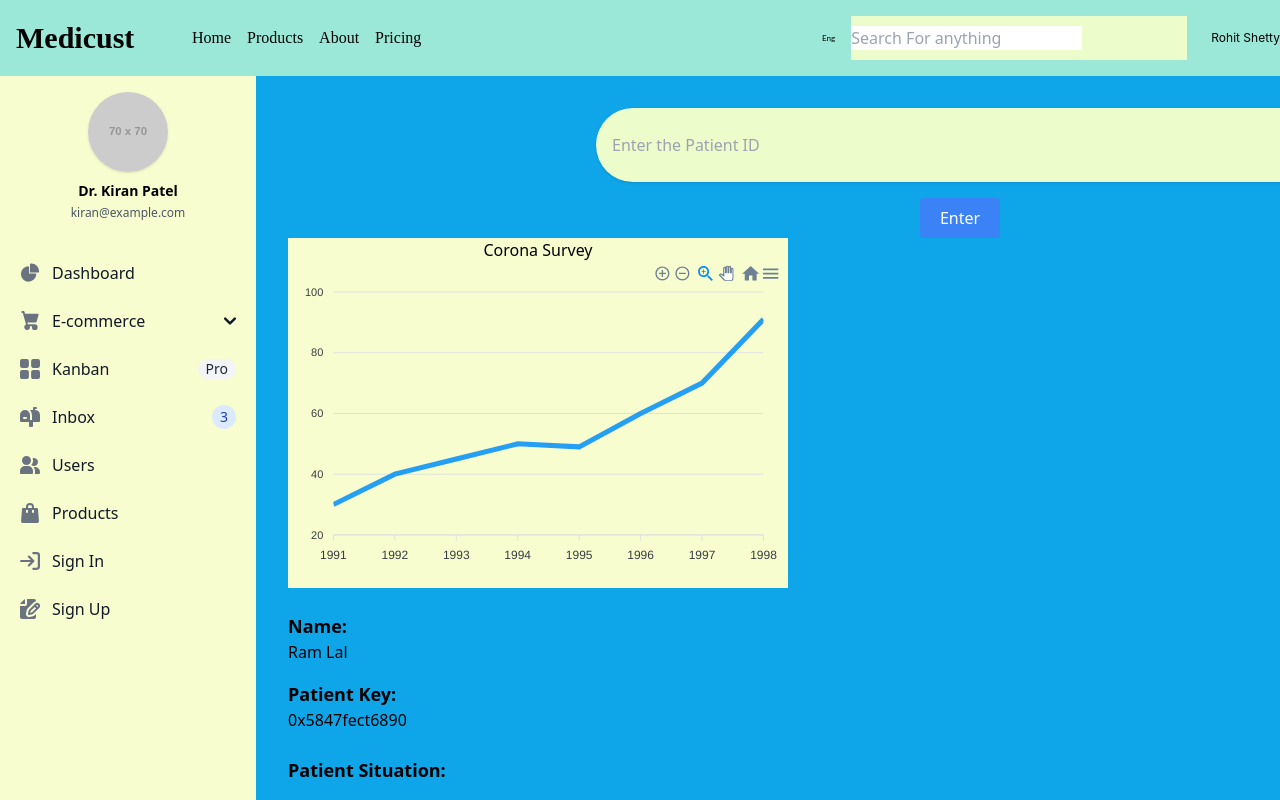
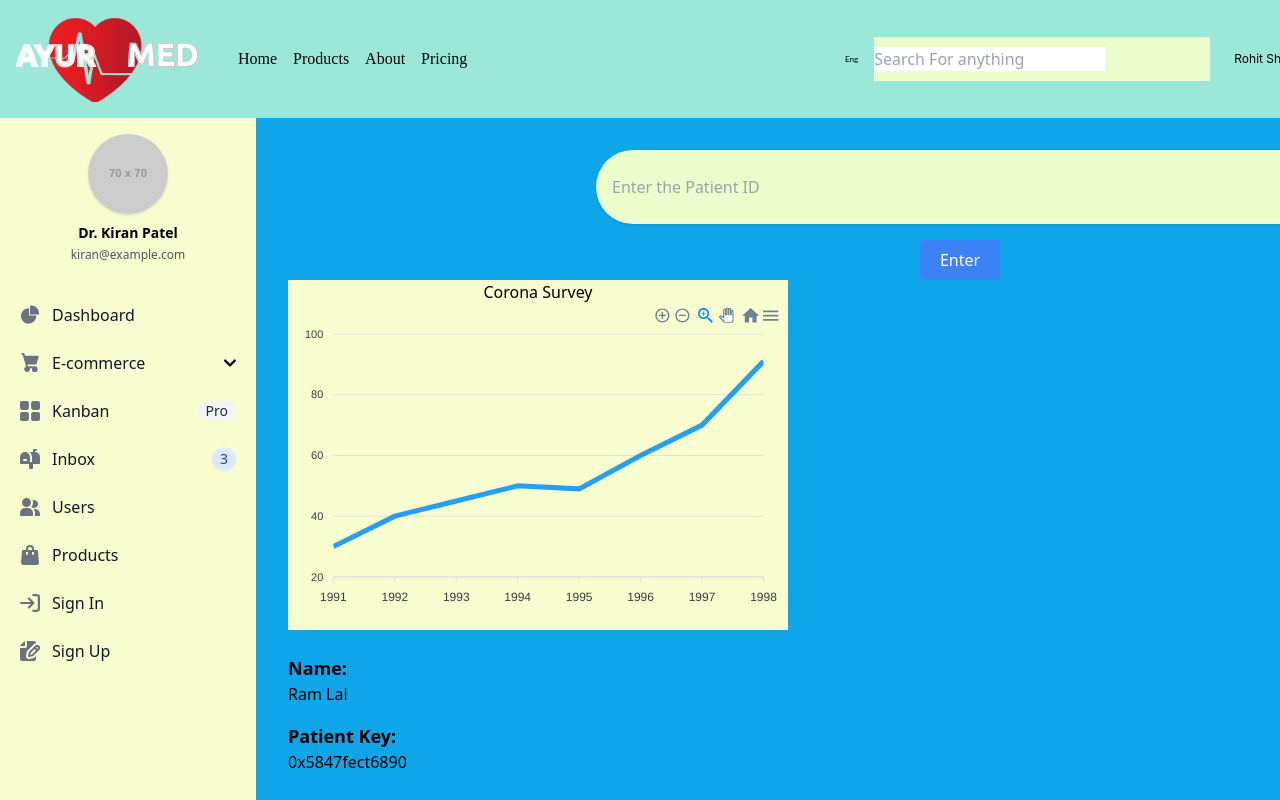
Before and after one commit to nikhil94058/medicare, a React (Create React App) app in the folder client/: page / in a window 1280 px wide. Shown: the top 800 px of the page. Built offline with nearby package versions, Linux system fonts and the light colour scheme.

Commit message:
Logo added

```diff
--- a/client/src/Component/Navbar.js
+++ b/client/src/Component/Navbar.js
@@ -6,7 +6,7 @@ export const Navbar = () => {
   return (
     <div className='flex flex-row items-center justify-between bg-[#9BE8D8] p-4'>
       <div className='flex items-center'>
-        <div className="w-40 text-black text-3xl font-bold font-['Ubuntu']">Medicust</div>
+        <img src="./pics/logo.svg" alt="" />
         <a href="" className="ml-4 text-black text-base font-medium font-['Poppins'] hover:text-sky-500">Home</a>
         <a href="" className="ml-4 text-black text-base font-medium font-['Poppins']  hover:text-sky-500">Products</a>
         <a href="" className="ml-4 text-black text-base font-medium font-['Poppins']  hover:text-sky-500">About</a>
```
